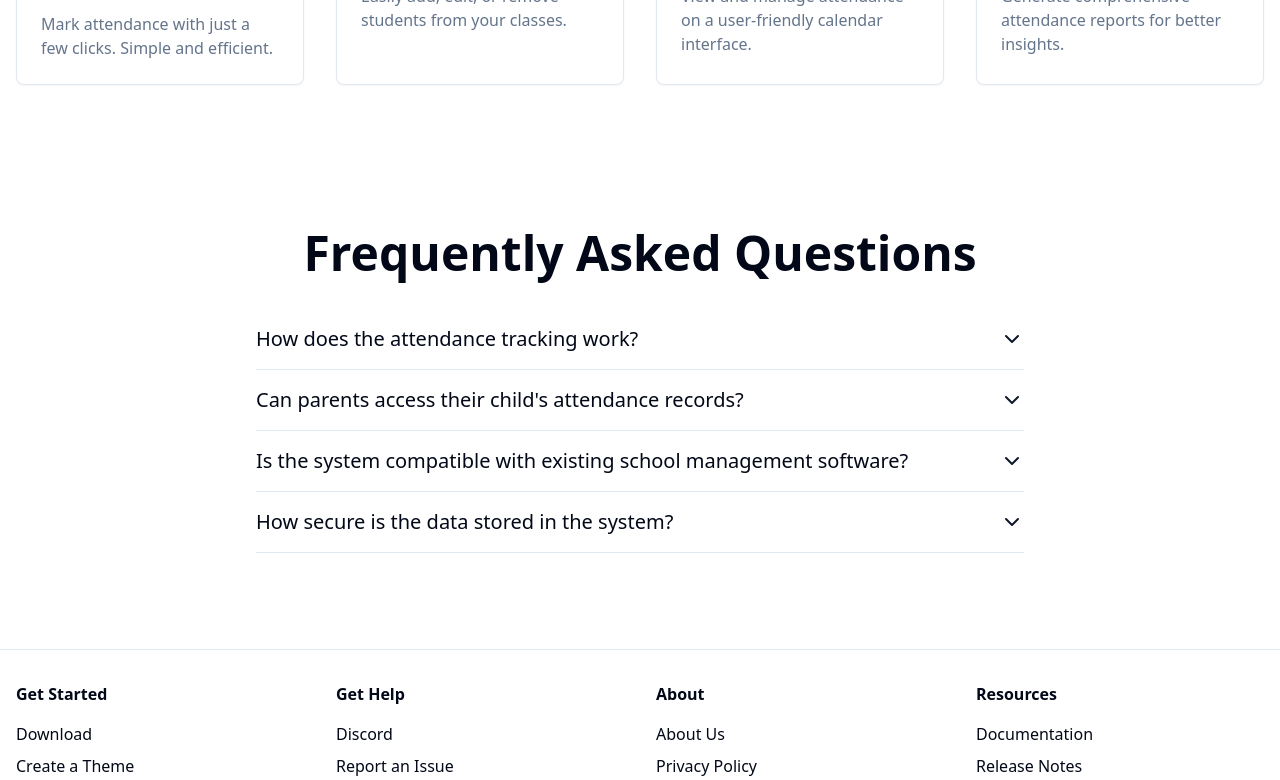
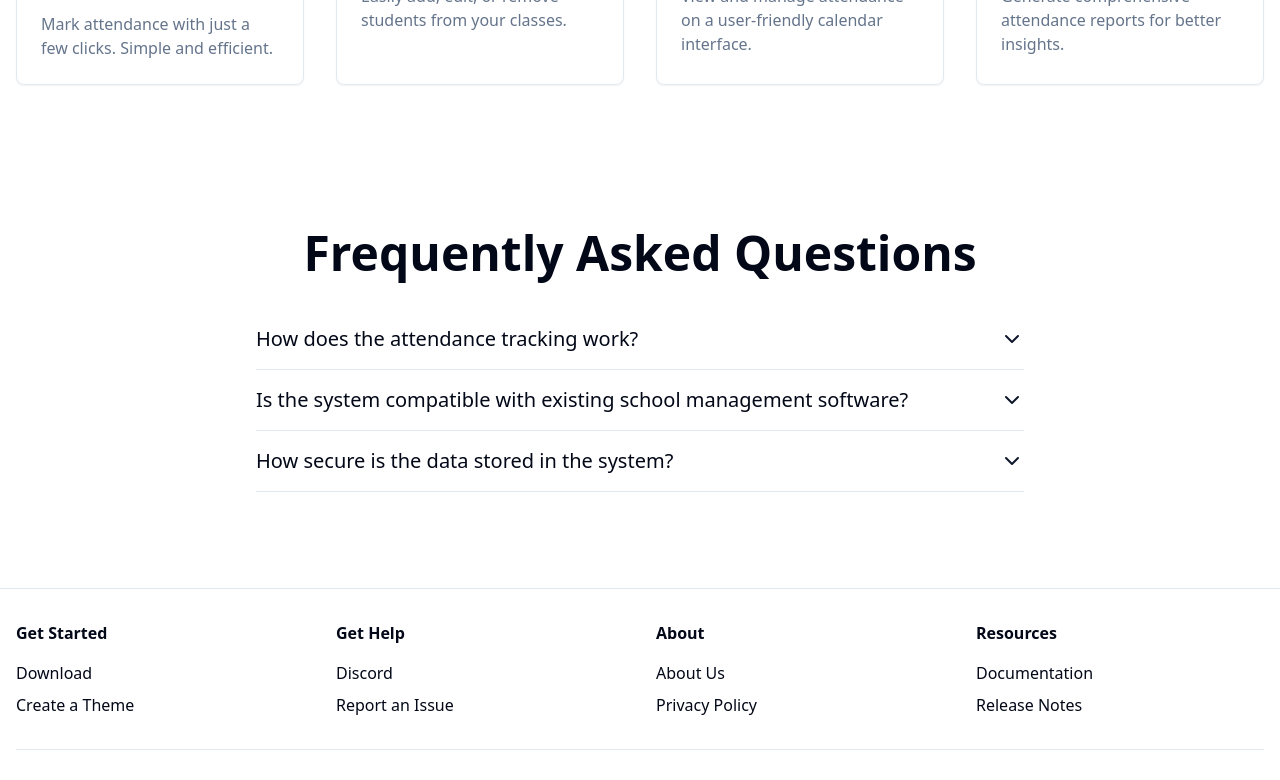
Before and after one commit to zmercury/attendance, a Next.js app: page / in a window 1280 px wide. Shown: the part 1041-1821 px from the top of the page. Built offline with nearby package versions, Linux system fonts and the light colour scheme; no server answers.

Commit message:
📝 Updated FAQ Section

```diff
--- a/components/home/FAQ.tsx
+++ b/components/home/FAQ.tsx
@@ -5,10 +5,6 @@ const faqs = [
   {
     question: "How does the attendance tracking work?",
     answer: "Our system uses a combination of QR codes, geolocation, and facial recognition to accurately track attendance in real-time."
-  },
-  {
-    question: "Can parents access their child's attendance records?",
-    answer: "Yes, parents have access to a dedicated portal where they can view their child's attendance history and receive notifications."
   },
   {
     question: "Is the system compatible with existing school management software?",
```
